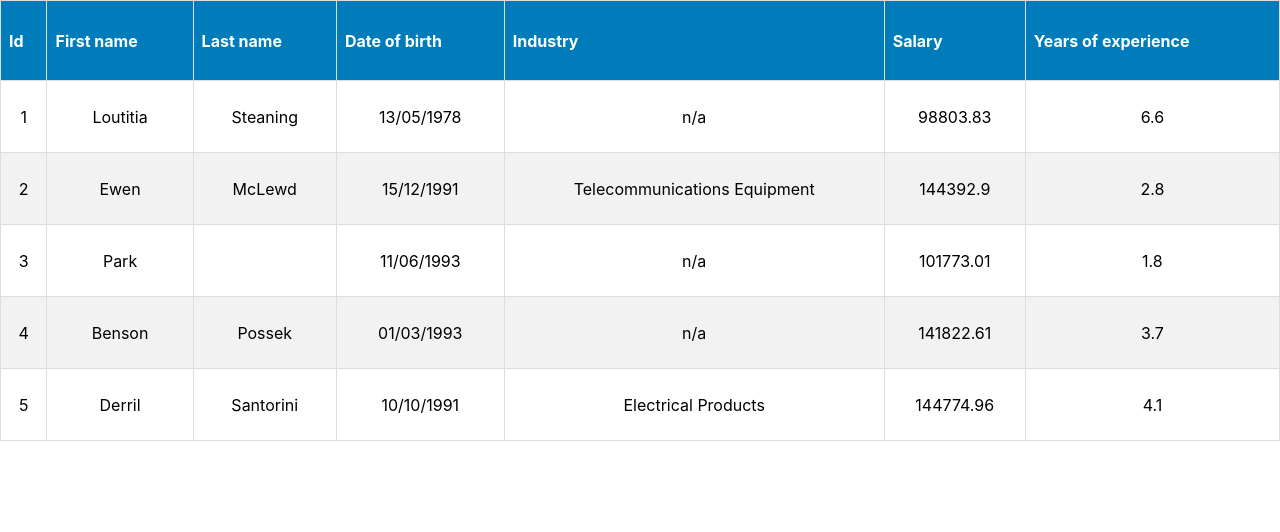
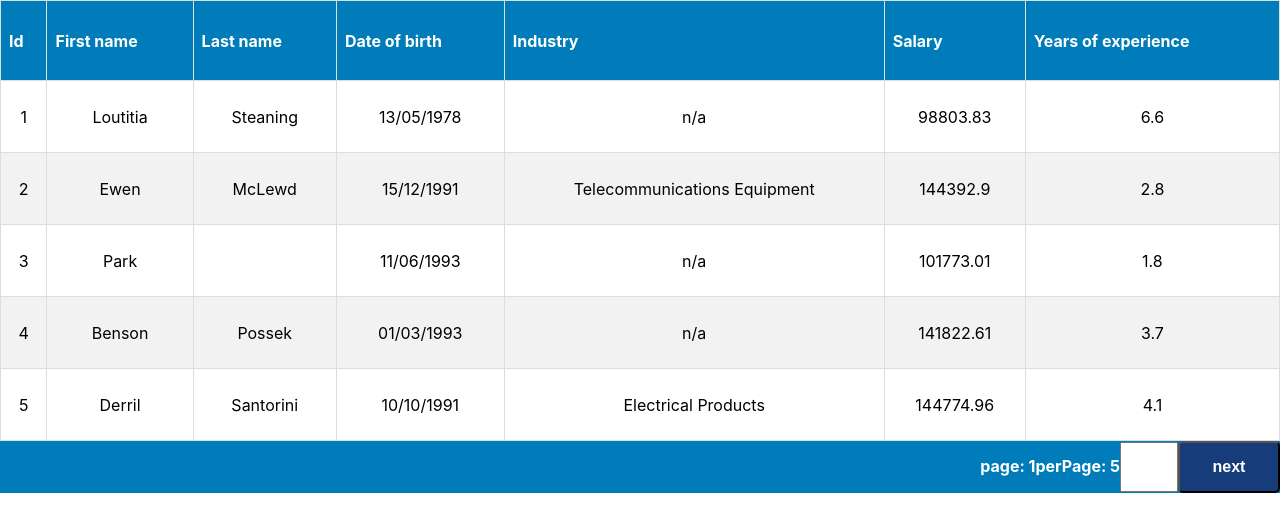
Before and after one commit to balinttamas87/test-table-data-and-visualisation, a React (Create React App) app: page / in a window 1280 px wide. Shown: the top 532 px of the page. Built offline with nearby package versions, Linux system fonts and the light colour scheme.

Commit message:
Add pagination

```diff
--- a/src/features/professionalTable/ProfessionalTable.jsx
+++ b/src/features/professionalTable/ProfessionalTable.jsx
@@ -1,19 +1,32 @@
 import React, { useMemo, useEffect } from "react";
 import { useDispatch, useSelector } from "react-redux";
-import { selectData } from "./store/professionalTableSlice.js";
-import { getProfessionals } from "./store/professionalTableSlice.js";
+import { selectData, selectPage, selectPerPage } from "./store/professionalTableSlice.js";
+import { getProfessionals, setPage, setPerPage } from "./store/professionalTableSlice.js";
 import transformProfessionals from "./helpers/transformProfessionals";
+import Pagination from "./pagination/Pagination.jsx";
 import "./styles.css";
 
 const ProfessionalTableSimple = () => {
   const dispatch = useDispatch();
   const data = useSelector(selectData);
+  const page = useSelector(selectPage);
+  const perPage = useSelector(selectPerPage);
+
+  const startIndex = (page - 1) * perPage;
+  const endIndex = page * perPage;
 
   const professionals = useMemo(
     () =>
-      transformProfessionals(data).slice(0, 5),
-    [data]
+      transformProfessionals(data).slice(startIndex, endIndex),
+    [data, startIndex, endIndex]
   );
+
+  const onChangePage = (page) => {
+    dispatch(setPage(page));
+  };
+  const onChangePerPage = (perPage) => {
+    dispatch(setPerPage(perPage));
+  };
 
   useEffect(() => {
     dispatch(getProfessionals());
@@ -51,6 +64,15 @@ const ProfessionalTableSimple = () => {
         </tbody>
       </table>
       </div>
+
+      <Pagination
+        page={page}
+        perPage={perPage}
+        count={data.length}
+        onChangePage={onChangePage}
+        onChangePerPage={onChangePerPage}
+      />
+
     </div>
   );
 };
--- /dev/null
+++ b/src/features/professionalTable/pagination/Pagination.jsx
@@ -0,0 +1,21 @@
+import React from "react";
+import "./styles.css";
+
+const Pagination = ({ page, perPage, count, onChangePage, onChangePerPage }) => {
+  const startIndex = (page - 1) * perPage;
+  const endIndex = page * perPage;
+  const isPrevious = startIndex > 0;
+  const isNext = endIndex < count;
+
+  return (
+    <div className="pagination">
+      {isPrevious && <button className="pagination__page-button" onClick={() => onChangePage(page - 1)}>prev</button>}
+      <span className="pagination__page-info">{`page: ${page}`}</span>
+      <span className="pagination__page-info">{`perPage: ${perPage}`}</span>
+      {isNext && <button className="pagination__page-button" onClick={() => onChangePage(page + 1)}>next</button>}
+      <input onChange={(e) => onChangePerPage(e.target.value)} />
+    </div>
+  );
+};
+
+export default Pagination;
--- /dev/null
+++ b/src/features/professionalTable/pagination/styles.css
@@ -0,0 +1,30 @@
+.pagination {
+    background-color: #007cba;
+    display: flex;
+    align-items: baseline;
+    justify-content: flex-end;
+}
+
+input {
+    line-height: 44px;
+    max-width: 50px;
+    text-align: center;
+    font-size: 16px;
+}
+
+.pagination__page-button {
+    background-color: #163c79;
+    color: #ffffff;
+    padding: 15px;
+    order: 1;
+    border-radius: 5px;
+    font-weight: bold;
+    min-width: 102px;
+    font-size: 16px;
+}
+
+.pagination__page-info {
+    color: #ffffff;
+    font-size: 16px;
+    font-weight: bold;
+}
--- a/src/features/professionalTable/store/professionalTableSlice.js
+++ b/src/features/professionalTable/store/professionalTableSlice.js
@@ -9,13 +9,22 @@ export const getProfessionals = createAsyncThunk(
 const initialState = {
   loading: false,
   error: null,
-  data: []
+  data: [],
+  page: 1,
+  perPage: 5
 };
 
 const professionalTableSlice = createSlice({
   name: "professionalTable",
   initialState,
-  reducers: {},
+  reducers: {
+    setPage(state, action) {
+      state.page = action.payload;
+    },
+    setPerPage(state, action) {
+      state.perPage = action.payload;
+    },
+  },
   extraReducers: (builder) => {
     builder.addCase(getProfessionals.pending, (state) => {
       state.loading = true;
@@ -32,5 +41,9 @@ const professionalTableSlice = createSlice({
 });
 
 export const selectData = (state) => state.professionalTable.data;
+export const selectPage = (state) => state.professionalTable.page;
+export const selectPerPage = (state) => state.professionalTable.perPage;
+
+export const { setPage, setPerPage } = professionalTableSlice.actions;
 
 export default professionalTableSlice;
```
